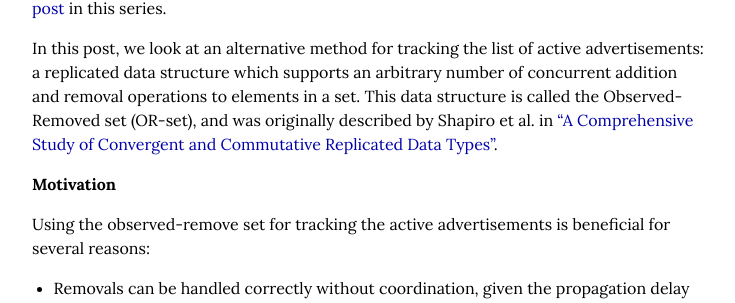
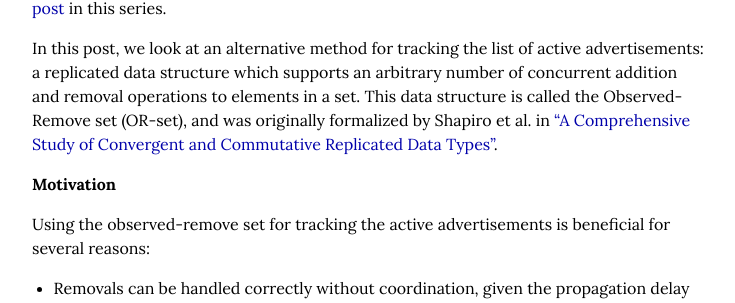
Before and after one commit to cmeiklejohn/cmeiklejohn.github.io, a Jekyll site: the page built from _posts/2015-01-10-ad-counter-orset.markdown, in a window 1280 px wide and 900 px high. Shown: the part 374-677 px from the top of the window, without its empty margins (272-1007 px from the left). Built offline with Jekyll 4.4.1, drawn with Linux system fonts in a browser that asks for light colours; comment, search, counter and statistics services are not loaded; some of the changed text lies outside the part shown.

Commit message:
Fix typos.

```diff
--- a/_posts/2015-01-10-ad-counter-orset.markdown
+++ b/_posts/2015-01-10-ad-counter-orset.markdown
@@ -21,8 +21,8 @@ series.
 In this post, we look at an alternative method for tracking the list of
 active advertisements: a replicated data structure which supports an
 arbitrary number of concurrent addition and removal operations to
-elements in a set.  This data structure is called the Observed-Removed
-set (OR-set), and was originally described by Shapiro et al. in ["A
+elements in a set.  This data structure is called the Observed-Remove
+set (OR-set), and was originally formalized by Shapiro et al. in ["A
 Comprehensive Study of Convergent and Commutative Replicated Data
 Types"][shapiro].
 
```
Also changed, not shown: other parts of _posts/2015-01-10-ad-counter-orset.markdown (+1 -1 lines).
